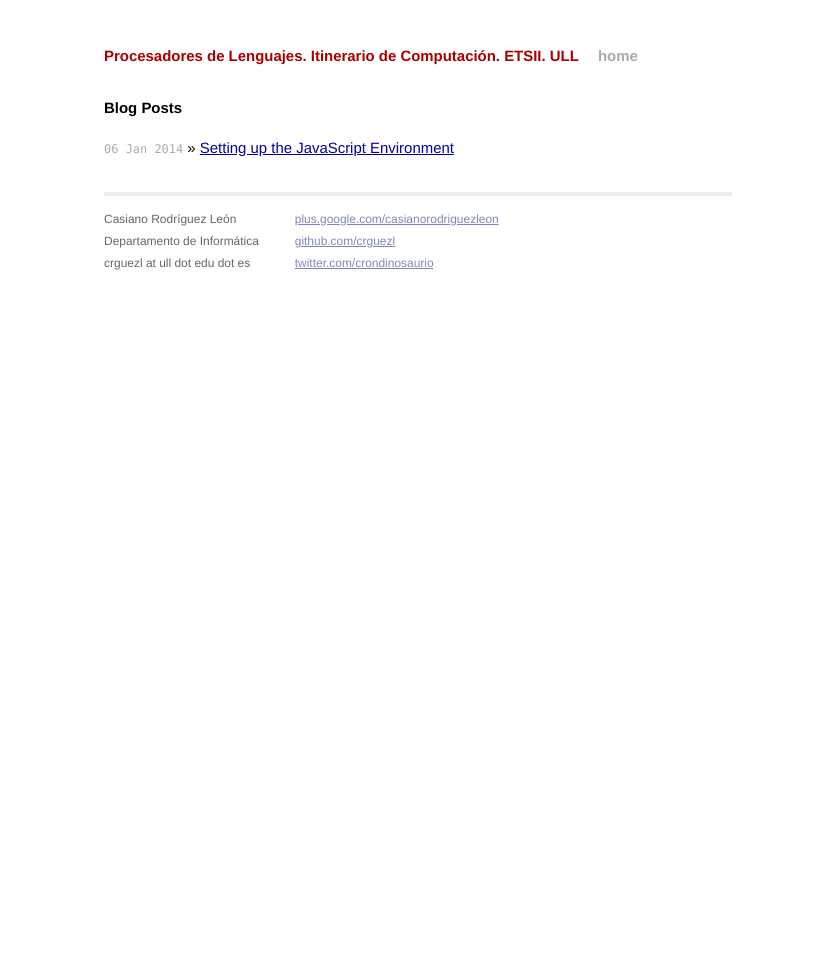
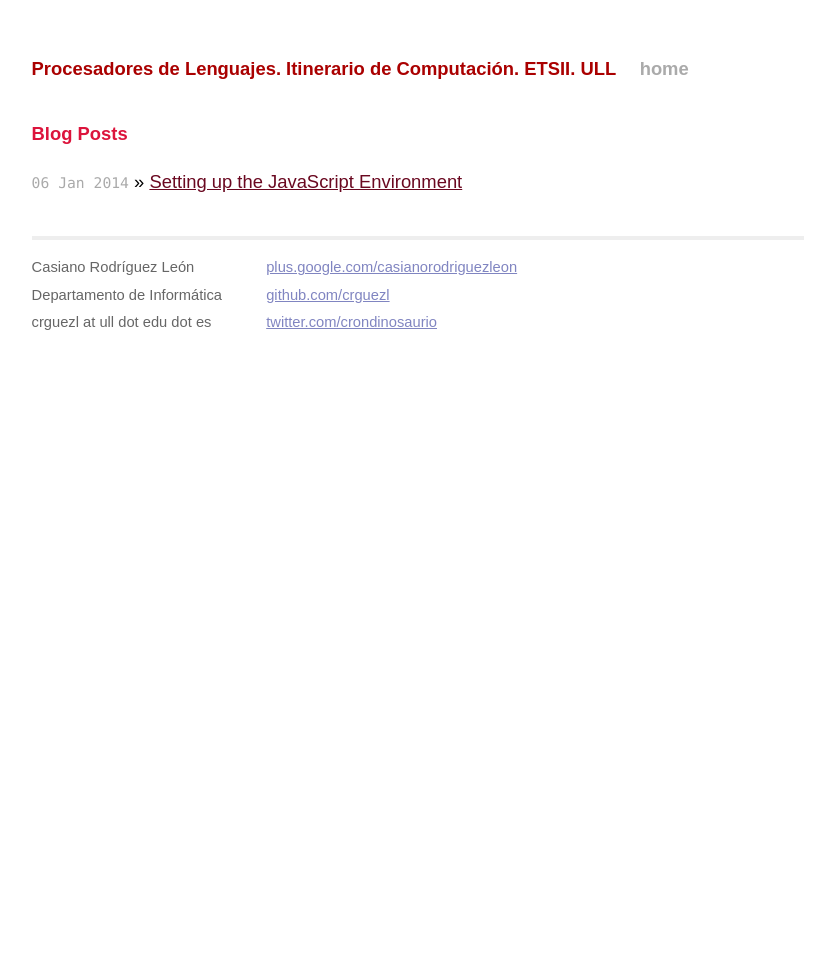
Before and after one commit to ULL-ESIT-GRADOII-PL/ULL-ETSII-GRADO-PL-1314.github.io, a Jekyll site: the page built from index.html, in a window 1280 px wide. Shown: the whole page, without its empty margins (222-1057 px from the left). Built offline with Jekyll 4.4.1, drawn with Linux system fonts in a browser that asks for light colours; some web fonts are replaced; Markdown is read by kramdown in place of the engine named in the settings.

Commit message:
exploring

```diff
--- a/_layouts/default.html
+++ b/_layouts/default.html
@@ -13,8 +13,10 @@
         <link rel="stylesheet" href="/css/main.css">
         <link href="/favicon.ico" type="image/x-icon" rel="icon" />
 
+
     </head>
     <body>
+
 
         <div class="site">
           <div class="header">
--- a/_layouts/post.html
+++ b/_layouts/post.html
@@ -1,6 +1,7 @@
 ---
 layout: default
 ---
+
 <h2>{{ page.title }}</h2>
 <p class="meta">{{ page.date | date_to_string }}</p>
 
--- a/css/main.css
+++ b/css/main.css
@@ -3,6 +3,13 @@
 /* Common
 /*
 /*****************************************************************************/
+
+@font-face {
+  font-family: 'Merriweather';
+  font-style: normal;
+  font-weight: 400;
+  src: local('Merriweather'), url(http://themes.googleusercontent.com/static/fonts/merriweather/v6/RFda8w1V0eDZheqfcyQ4EKRDOzjiPcYnFooOUGCOsRk.woff) format('woff');
+}
 
 /* Global Reset */
 * {
@@ -12,22 +19,54 @@
 
 html, body { height: 100%; }
 
+/*
 body {
   background-color: #FFF;
   font: 13.34px Helvetica, Arial, sans-serif;
   font-size: small;
   text-align: center;
 }
+*/
 
-h1, h2, h3, h4, h5, h6 {
-  font-size: 100%; }
+body {
+  background-color: #FFF;
+  font: 16px Merriweather, sans-serif;
+  text-align: justify;
+}
+
+
+h1 {
+  font-size: 100%;
+  font-weight: bold;
+  color:#DC143C;}
+
+h2 {
+  font-size: 95%;
+  font-weight: bold;
+  color:#DC143C;}
+
+h2 {
+  font-size: 90%;
+  font-weight: bold;
+  color:#DC143C;}
+
+h3, h4, h5, h6 {
+  font-size: 85%;
+  font-weight: bold;
+  color:#DC143C;}
 
 h1 { margin-bottom: 1em; }
 p { margin: 1em 0; }
 
+/*
 a         { color: #00a; }
 a:hover   { color: #000; }
 a:visited { color: #a0a; }
+*/
+
+a         { color: #6A0820; }
+a:hover   { color: #000; }
+a:visited { color: #6A0820; }
 
 /*****************************************************************************/
 /*
@@ -121,6 +160,20 @@ a:visited { color: #a0a; }
   border: 0;
 }
 
+hr {
+  border:none;
+  border-top:2px solid #eee;
+}
+
+.footnotes {
+  margin-top:2em;
+  border-top:1px solid #eee;
+  padding-top:1em;
+
+  font-size:0.9em;
+}
+
+
 /*****************************************************************************/
 /*
 /* Posts
@@ -142,6 +195,7 @@ a:visited { color: #a0a; }
   border: 1px solid #ddd;
   background-color: #eef;
   padding: 0 .2em;
+  font-size:16px;
 }
 
 .post pre code {
```
Also changed, not shown: _posts/2014-01-06-setting-up-javascript.md (+4 -1 lines).
